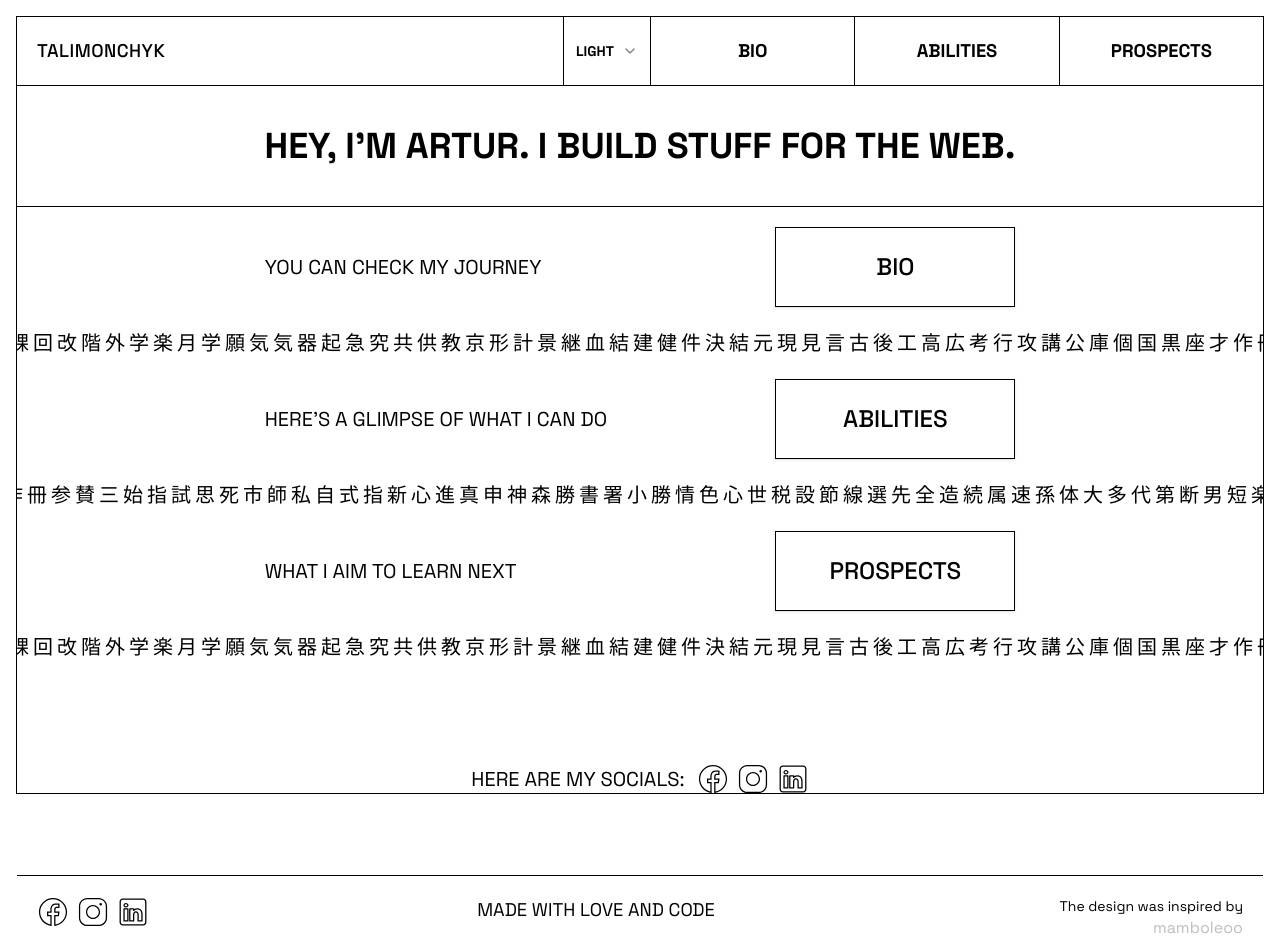
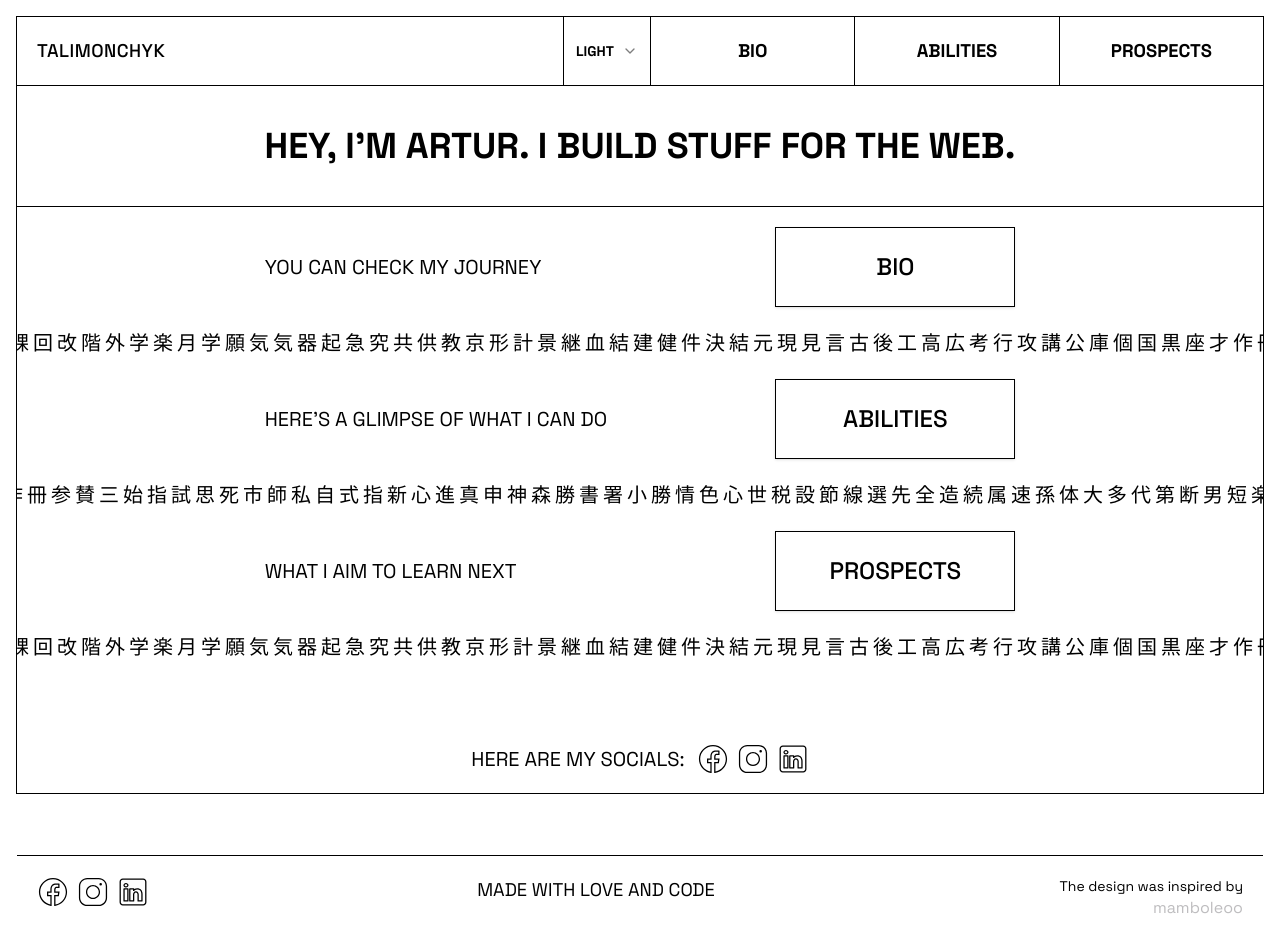
Before and after one commit to diletant93/portfolio, a React (Vite) app: page / in a window 1280 px wide. Built offline with nearby package versions, Linux system fonts and the light colour scheme.

Commit message:
regular commit (forgot to fix the pb on the home page

```diff
--- a/src/globals.css
+++ b/src/globals.css
@@ -172,7 +172,7 @@
   }
   /* introSection */
   .intro-section {
-    @apply flex w-full gap-5 flex-1 flex-shrink-0 flex-col items-center justify-items-center overflow-hidden py-5;
+    @apply flex w-full gap-5 flex-1 flex-shrink-0 flex-col items-center justify-items-center overflow-hidden pt-5;
   }
   .intro-item {
     @apply flex w-full flex-1 flex-col items-center justify-center gap-5 md:px-10 px-5 md:flex-row md:justify-between md:gap-0 lg:w-2/3 lg:justify-between;
```
